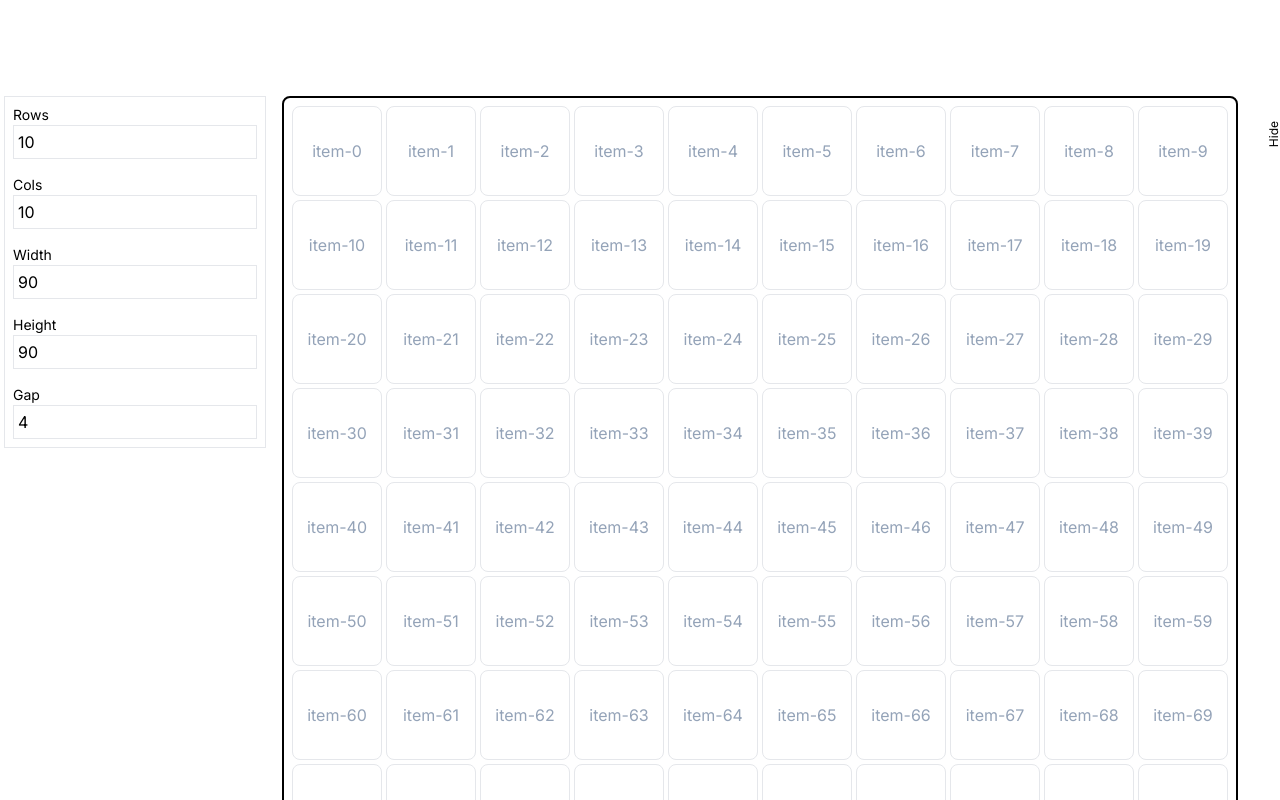
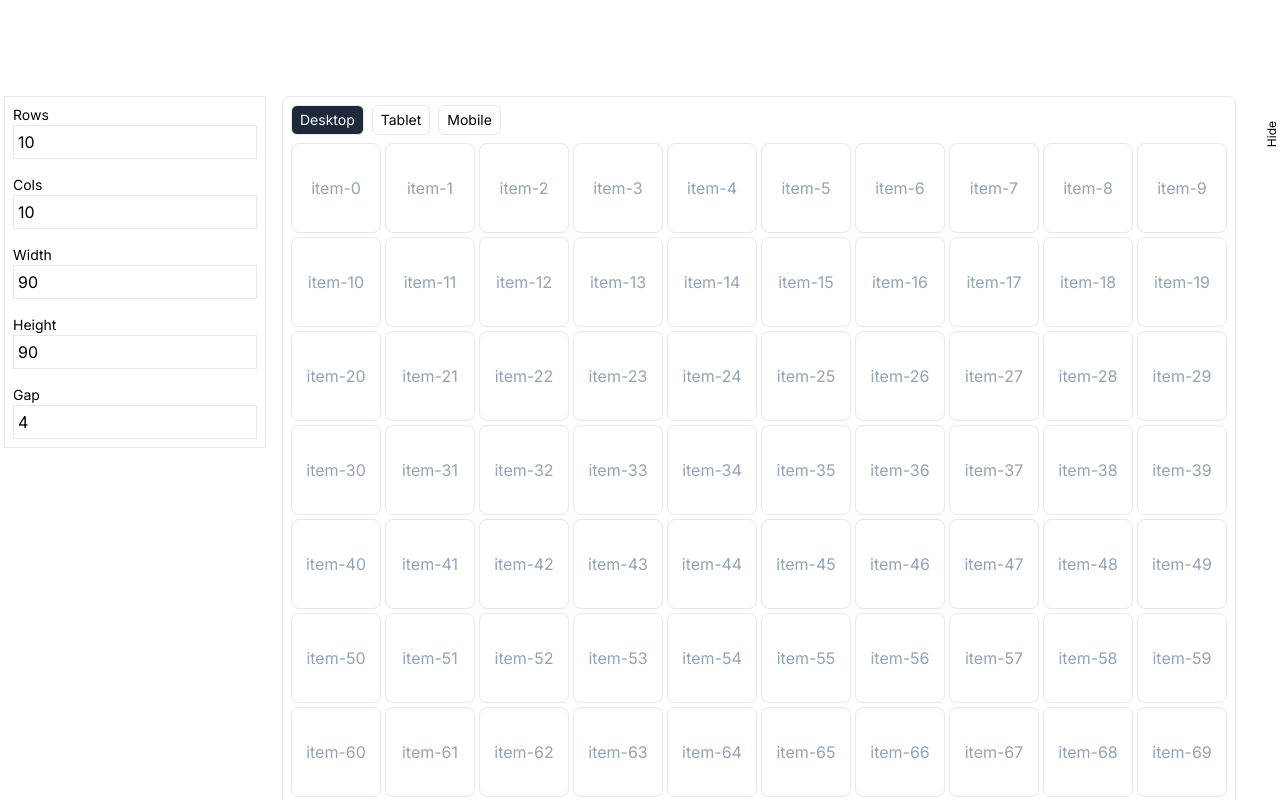
Before and after one commit to leye195/grid-generator, a Next.js app: page / in a window 1280 px wide. Shown: the top 800 px of the page. Built offline with nearby package versions, Linux system fonts and the light colour scheme.

Commit message:
style:  set tab buttons on grid wrapper

```diff
--- a/src/components/GridBox.tsx
+++ b/src/components/GridBox.tsx
@@ -33,11 +33,9 @@ const GridItem = styled.div<{ resizable: string; height: number }>`
 `;
 
 const GridBox = () => {
+  const [tab, setTab] = useState("desktop");
   const [isLoading, setIsLoading] = useState(true);
   const [isHideCSS, setIsHideCSS] = useState(false);
-  const isMounted = useMounted();
-  const ref = useRef<HTMLDivElement>(null);
-  const item = useRef<WithNull<HTMLDivElement>>(null);
   const [selected, setSelected] = useState<WithNull<GridItemType>>(null);
   const [input, setInput] = useState({
     rows: 10,
@@ -48,6 +46,9 @@ const GridBox = () => {
   });
   const [arr, setArr] = useState<{ x: number; y: number }[]>([]);
   const [css, setCSS] = useState("");
+  const isMounted = useMounted();
+  const ref = useRef<HTMLDivElement>(null);
+  const item = useRef<WithNull<HTMLDivElement>>(null);
 
   const generateCoordinates = useCallback(() => {
     setArr([]);
@@ -97,8 +98,6 @@ const GridBox = () => {
     )}`;
     item.current.style.width = "auto";
     item.current.style.height = "auto";
-    /*item.current.style.background =
-      item.current.style.background ?? `#${randomColor()}a1`;*/
   };
 
   const handleExport = () => {
@@ -129,6 +128,10 @@ const GridBox = () => {
 
   const handleResetItem = () => {
     console.log("resetItem");
+  };
+
+  const handleTab = (type: string) => () => {
+    setTab(type);
   };
 
   useEffect(() => {
@@ -206,11 +209,37 @@ const GridBox = () => {
                 }
               />
             </div>
-            <div className="grid-wrapper w-fit border-2 relative border-black rounded-lg">
+            <div className="grid-wrapper w-fit relative rounded-lg p-2 border">
+              <div className="flex gap-2 pb-2 text-sm">
+                <button
+                  className={`border rounded-md px-2 py-1 ${
+                    tab === "desktop" && "bg-slate-800 text-white"
+                  }`}
+                  onClick={handleTab("desktop")}
+                >
+                  Desktop
+                </button>
+                <button
+                  className={`border rounded-md px-2 py-1 ${
+                    tab === "tablet" && "bg-slate-800 text-white"
+                  }`}
+                  onClick={handleTab("tablet")}
+                >
+                  Tablet
+                </button>
+                <button
+                  className={`border rounded-md px-2 py-1 ${
+                    tab === "mobile" && "bg-slate-800 text-white"
+                  }`}
+                  onClick={handleTab("mobile")}
+                >
+                  Mobile
+                </button>
+              </div>
               <Suspense>
                 <GridBoard
                   ref={ref}
-                  className="grid-container p-2 w-fit mx-auto "
+                  className="grid-container  w-fit mx-auto "
                   rowstemplate={`repeat(${input.rows ?? 10},${
                     input.height ?? 10
                   }px)`}
```
